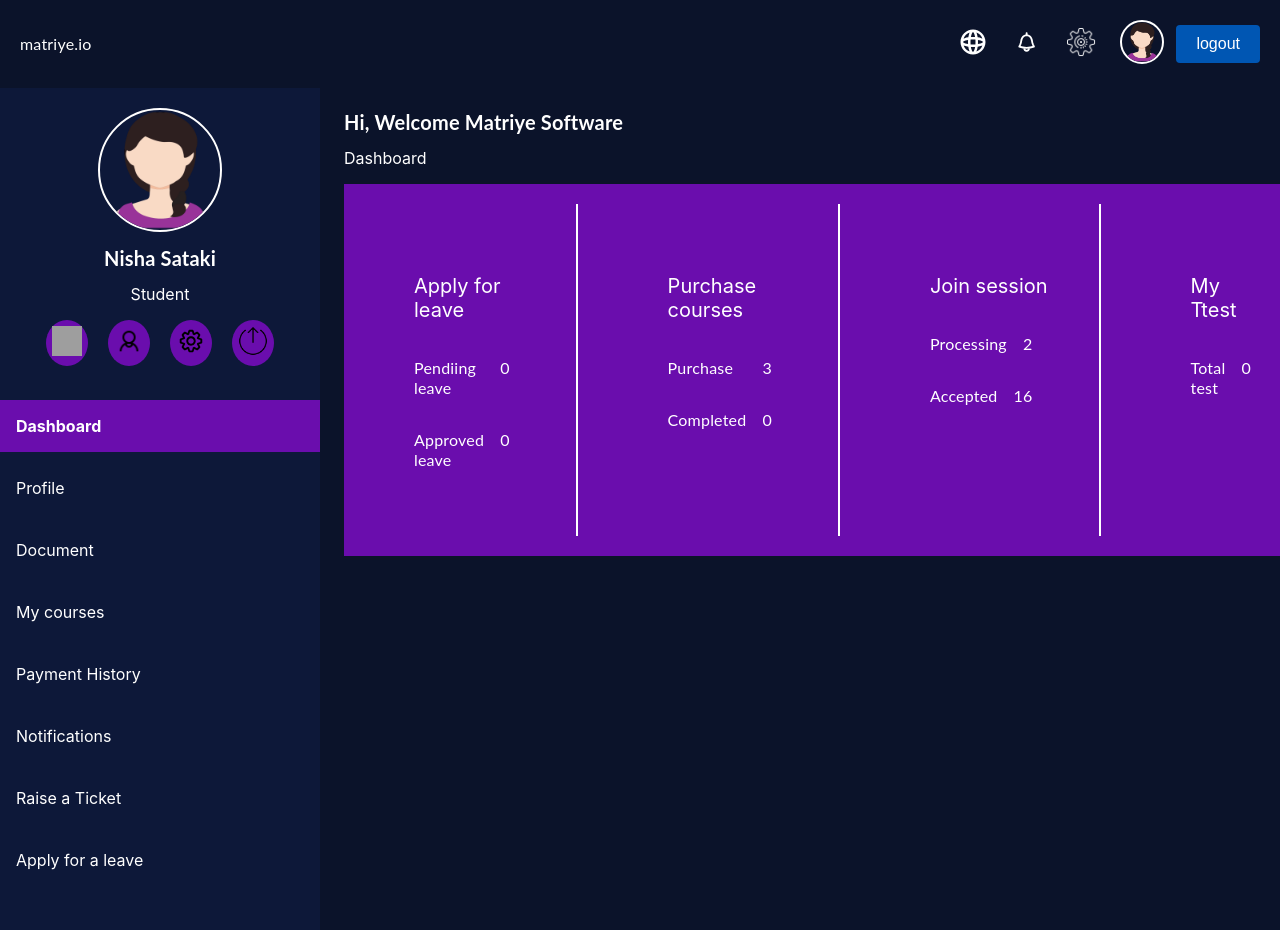
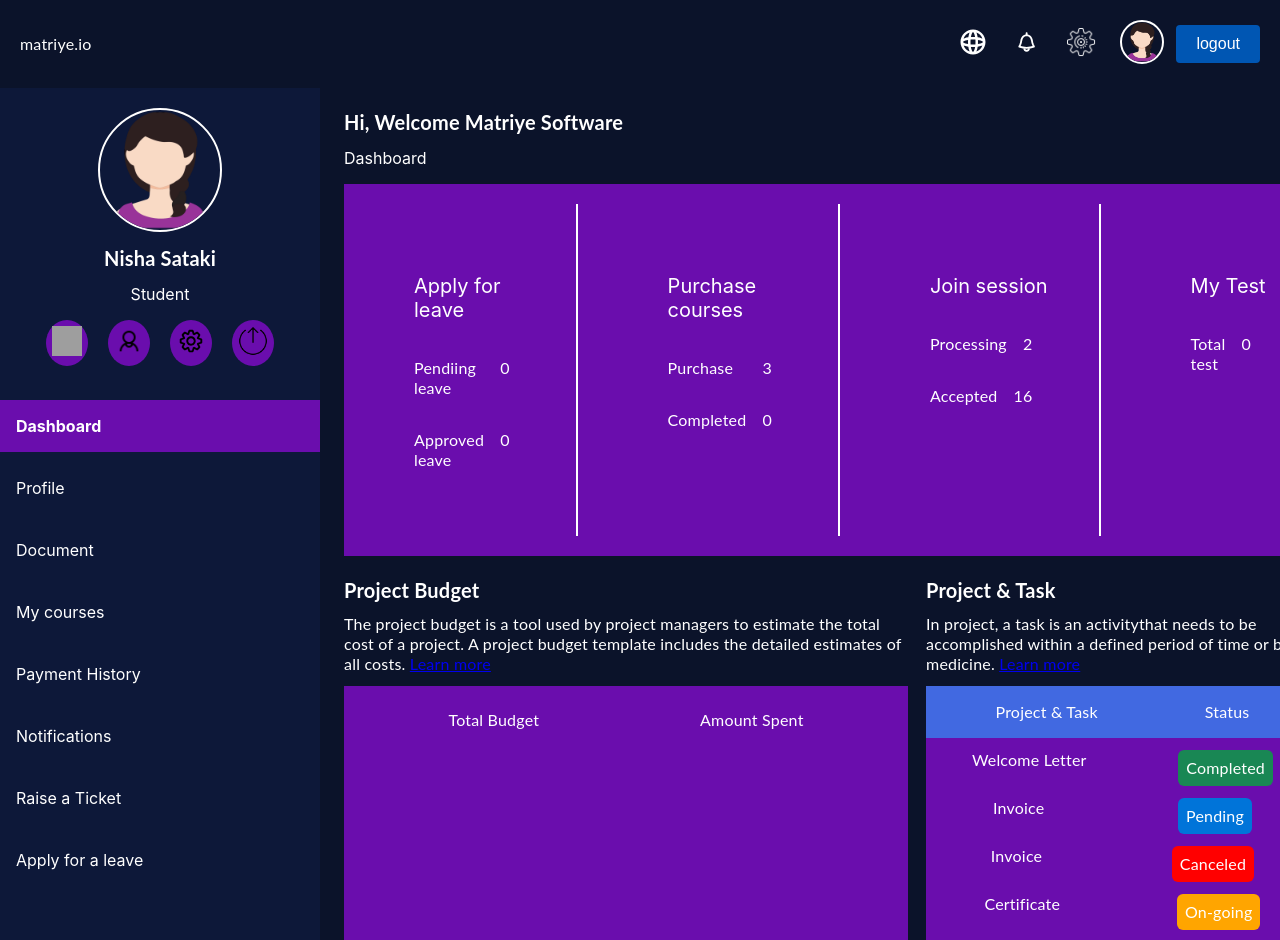
Before and after one commit to nisha-07/student-portal, a React (Create React App) app: page /dashboard in a window 1280 px wide. Shown: the top 940 px of the page. Built offline with nearby package versions, Linux system fonts and the light colour scheme; grey boxes are pictures that could not be loaded.

Commit message:
ST feat: add project section to dashboard

```diff
--- /dev/null
+++ b/src/pages/StudentDashboard/Project/Project.jsx
@@ -0,0 +1,83 @@
+/* eslint-disable no-unused-vars */
+import { Link } from "react-router-dom";
+import classes from "./Project.module.scss";
+import { useEffect, useState } from "react";
+
+const Project = () => {
+    const [projStatus, setProjStatus] = useState("");
+    const [statusClasses, setstatusClasses] = useState("");
+
+    const projectStatus = [
+        {
+            project: "Welcome Letter",
+            status: "Completed",
+        },
+        {
+            project: "Invoice",
+            status: "Pending",
+        },
+        {
+            project: "Invoice",
+            status: "Canceled",
+        },
+        {
+            project: "Certificate",
+            status: "On-going",
+        },
+        {
+            project: "Certificate",
+            status: "Completed",
+        },
+    ];
+
+    // Hook to decide the color status of project & task
+    useEffect(() => {
+        setstatusClasses(classes[projStatus.toLowerCase()]);
+    }, [projStatus]);
+
+    return (
+        <div className={classes.container}>
+            <div className={classes["left-section"]}>
+                <span className={classes.title}>Project Budget</span>
+                <p className={classes.subtitle}>
+                    The project budget is a tool used by project managers to estimate the
+                    total cost of a project. A project budget template includes the
+                    detailed estimates of all costs. <Link to="/">Learn more</Link>
+                </p>
+                <div>
+                    <p>Total Budget</p>
+                    <p>Amount Spent</p>
+                </div>
+            </div>
+            <div className={classes["right-section"]}>
+                <span className={classes.title}>Project & Task</span>
+                <p className={classes.subtitle}>
+                    In project, a task is an activitythat needs to be accomplished within
+                    a defined period of time or by a medicine.{" "}
+                    <Link to="/">Learn more</Link>
+                </p>
+                <div>
+                    <div className={classes["project-status"]}>
+                        <p>Project & Task</p>
+                        <p>Status</p>
+                    </div>
+                    <div className={classes.subContainer}>
+                        {projectStatus.map((item, index) => (
+                            <div key={index} className={classes.row}>
+                                <p className={classes.project}>{item.project}</p>
+                                <p
+                                    className={`${classes.status} ${classes[item.status.toLowerCase()]
+                                        }`}
+                                >
+                                    {item.status}
+                                </p>
+                            </div>
+                        ))}
+                    </div>
+                </div>
+            </div>
+        </div>
+    )
+}
+
+export default Project
--- /dev/null
+++ b/src/pages/StudentDashboard/Project/Project.module.scss
@@ -0,0 +1,105 @@
+@use "../../../styles/colors" as *;
+@use "../../../styles/fonts" as *;
+@use "../../../styles/variables.scss" as *;
+
+.container  {
+    display: flex;
+    justify-content: space-between;
+    margin-top: 24px;
+
+    // p {
+    //     @extend .Font-F1;
+    //     @extend .Font_Title_Color;
+    // }
+}
+
+.title {
+    margin-bottom: 12px;
+
+    @extend .Font-F2;
+    @extend .Font_Title_Color;
+}
+
+.subtitle {
+    margin-top: 12px;
+
+    @extend .Font-F1;
+    @extend .Font_Title_Color;
+}
+
+.left-section {
+    margin-right: 18px;
+
+    div {
+        display: flex;
+        justify-content: space-around;
+        padding: 24px;
+        margin-top: 12px;
+        height: 269px;
+
+        @extend .Bg_Primary_Color;
+
+        p {
+            @extend .Font-F1;
+            @extend .Font_Title_Color;
+        }
+    }
+}
+
+.right-section {
+    margin-right: 18px;
+
+    .project-status {
+        display: flex;
+        justify-content: space-around;
+        padding: 16px;
+
+        @extend .Bg_Secondary_Color;
+    }
+
+    div {
+        margin-top: 12px;
+
+        @extend .Bg_Primary_Color;
+
+        p {
+            @extend .Font-F1;
+            @extend .Font_Title_Color;
+        }
+    }
+
+    .subContainer {
+        padding-bottom: 24px;
+    }
+
+    .row {
+        display: flex;
+        justify-content: space-around;
+    }
+
+    .project {
+        @extend .Font-F1;
+        @extend .Font_Title_Color;
+    }
+
+    .status {
+        padding: 8px;
+        border-radius: 6px;
+    }
+}
+
+.completed {
+    background-color: $success-color;
+}
+
+.canceled {
+    background-color: $danger-color;
+}
+
+.pending {
+    background-color: $pending-color;
+}
+
+.on-going {
+    background-color: $alert-color;
+}
--- a/src/pages/StudentDashboard/TopSection/TopSection.jsx
+++ b/src/pages/StudentDashboard/TopSection/TopSection.jsx
@@ -59,7 +59,7 @@ const TopSection = () => {
                     <span>{session.count}</span></div>)}
             </div>
             <div className={classes.test}>
-                <p>My Ttest</p>
+                <p>My Test</p>
                 {tests.map((test, index) => <div key={index} className={classes.info}><p>{test.label}</p>
                     <span>{test.count}</span></div>)}
             </div>
--- a/src/pages/StudentDashboard/index.jsx
+++ b/src/pages/StudentDashboard/index.jsx
@@ -1,3 +1,4 @@
+import Project from "./Project/Project"
 import classes from "./StudentDashboard.module.scss"
 import TopSection from "./TopSection/TopSection"
 
@@ -7,6 +8,7 @@ const StudentDashboard = () => {
             <p className={classes.title}>Hi, Welcome Matriye Software</p>
             <p className={classes.subtitle}>Dashboard</p>
             <TopSection />
+            <Project />
         </div>
     )
 }
```
